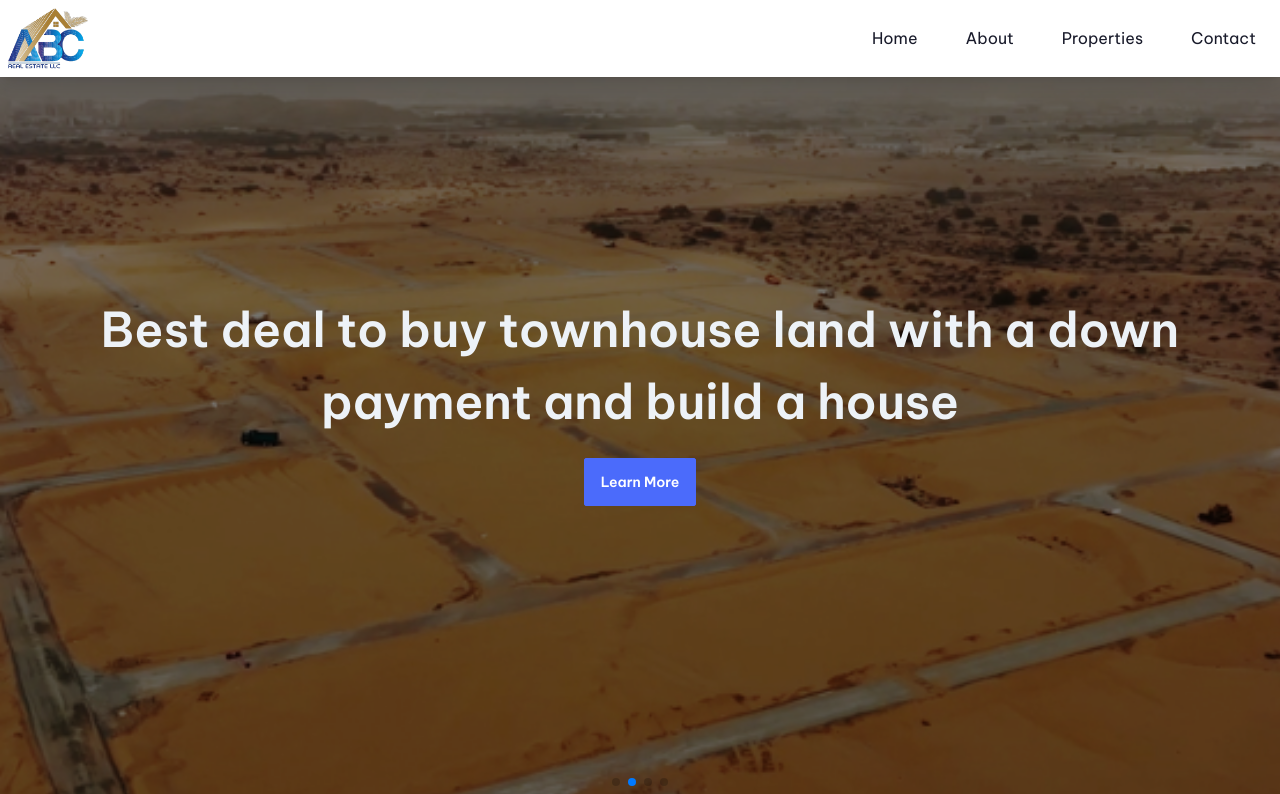
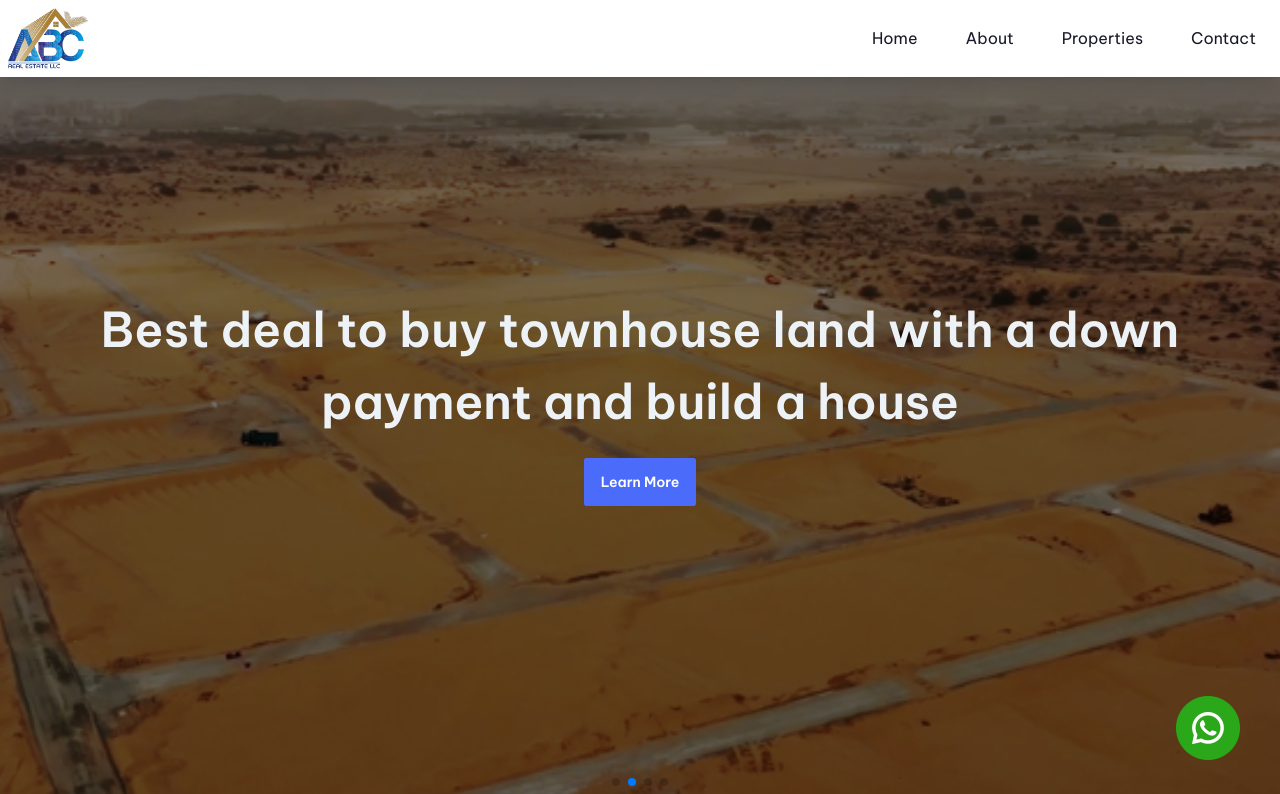
Before and after one commit to taseenjeem/abc-realestate, a React (Vite) app: page / in a window 1280 px wide. Shown: the top 794 px of the page. Built offline with nearby package versions, Linux system fonts and the light colour scheme; the HTML template or start-up script is replaced by a standard one.

Commit message:
Added whatsapp api

```diff
--- a/src/App.jsx
+++ b/src/App.jsx
@@ -6,6 +6,7 @@ import About from "./Resources/pages/About";
 import Properties from "./Resources/pages/Properties";
 import Contact from "./Resources/pages/Contact";
 import Footer from "./Resources/components/Footer";
+import whatsappicon from "./Resources/assets/icons/whatsapp.png";
 
 function App() {
   return (
@@ -13,6 +14,13 @@ function App() {
       className="overflow-hidden bg-no-repeat bg-cover bg-fixed"
       style={{ backgroundImage: `url(${bg})` }}
     >
+      <a href="https://wa.me/+971555147420?text=">
+        <img
+          src={whatsappicon}
+          className="lg:w-16 w-12 fixed bottom-10 right-10 z-50"
+          alt="whatsappicon"
+        />
+      </a>
       <NavigationBar />
       <Routes>
         <Route path="/" element={<LandingPage />} />
```
Also changed, not shown: src/Resources/assets/icons/whatsapp.png (added).
